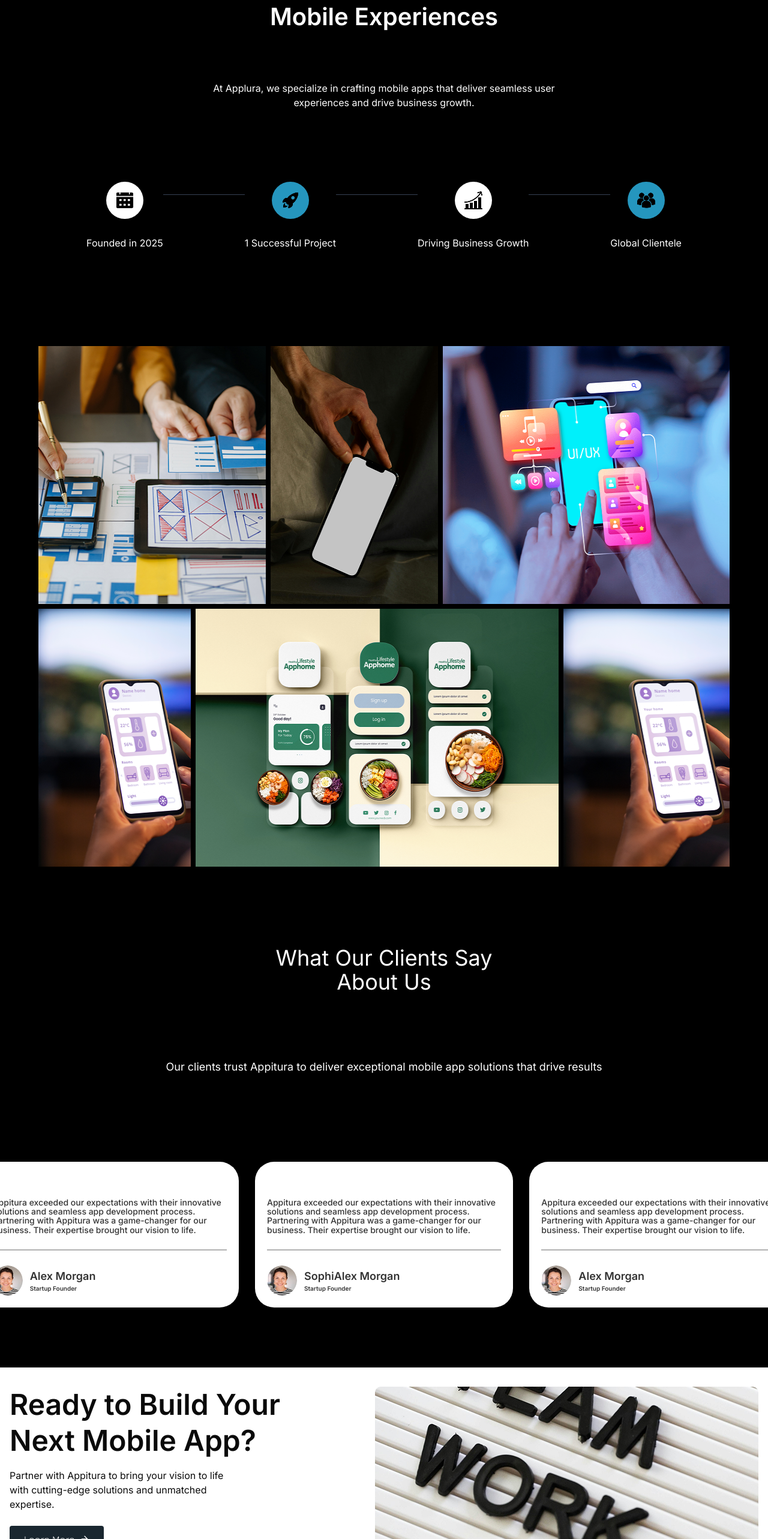
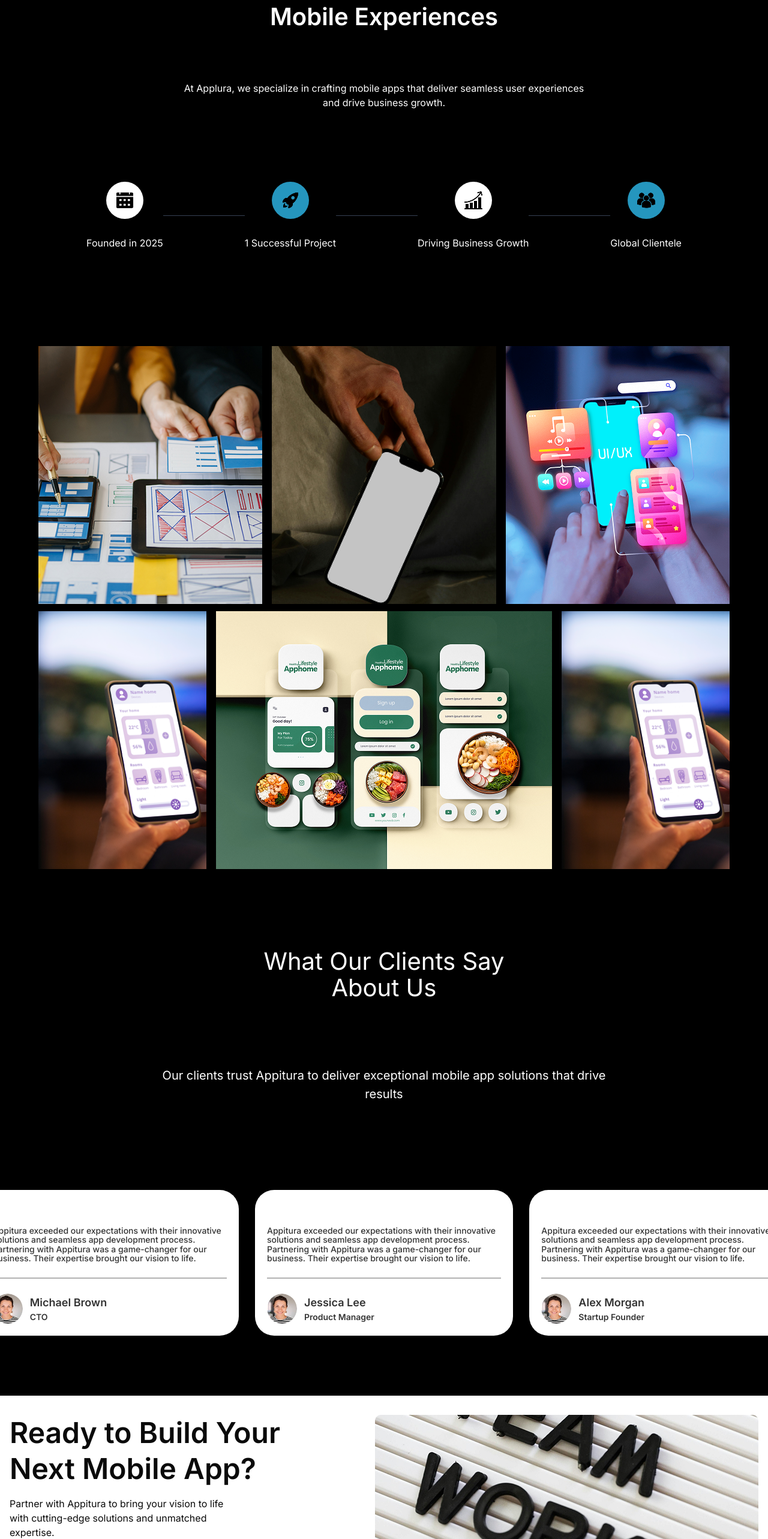
Before and after one commit to Knight-Owl-Org/Appitura, a Next.js app: page / in a window 1280 px wide. Shown: the part 1060-3626 px from the top of the page at 60% size. Built offline with nearby package versions, Linux system fonts and the light colour scheme.

Commit message:
UI changes fixed

```diff
--- a/src/components/ClientFeedback/clientFeedback.tsx
+++ b/src/components/ClientFeedback/clientFeedback.tsx
@@ -1,3 +1,5 @@
+"use client";
+import { useState, useEffect } from "react";
 import Image from "next/image";
 
 export default function TestimonialsSection() {
@@ -10,7 +12,7 @@ export default function TestimonialsSection() {
     },
     {
       text: "Appitura exceeded our expectations with their innovative solutions and seamless app development process. Partnering with Appitura was a game-changer for our business. Their expertise brought our vision to life.",
-      name: "SophiAlex Morgan",
+      name: "Sophi Alex Morgan",
       role: "Startup Founder",
       image: "/profile.png",
     },
@@ -20,6 +22,35 @@ export default function TestimonialsSection() {
       role: "Startup Founder",
       image: "/profile.png",
     },
+    {
+      text: "Appitura exceeded our expectations with their innovative solutions and seamless app development process. Partnering with Appitura was a game-changer for our business. Their expertise brought our vision to life.",
+      name: "Jessica Lee",
+      role: "Product Manager",
+      image: "/profile.png",
+    },
+    {
+      text: "Appitura exceeded our expectations with their innovative solutions and seamless app development process. Partnering with Appitura was a game-changer for our business. Their expertise brought our vision to life.",
+      name: "Michael Brown",
+      role: "CTO",
+      image: "/profile.png",
+    },
+  ];
+
+  const [currentIndex, setCurrentIndex] = useState(0);
+
+  useEffect(() => {
+    const interval = setInterval(() => {
+      setCurrentIndex((prevIndex) => (prevIndex + 1) % feedbacks.length); // Cycle through feedbacks
+    }, 3000); // 3 seconds interval
+
+    return () => clearInterval(interval); // Cleanup interval on component unmount
+  }, [feedbacks.length]);
+
+  // Reverse the order of displayed feedbacks
+  const displayedFeedbacks = [
+    feedbacks[(currentIndex + 2) % feedbacks.length],
+    feedbacks[(currentIndex + 1) % feedbacks.length],
+    feedbacks[currentIndex],
   ];
 
   return (
@@ -33,6 +64,7 @@ export default function TestimonialsSection() {
               fontFamily: "Inter",
               fontWeight: 400,
               textAlign: "center",
+              fontSize: "clamp(1.5rem, 5vw, 2.5rem)", // Responsive font size
             }}
           >
             What Our Clients Say <br /> About Us
@@ -44,6 +76,7 @@ export default function TestimonialsSection() {
               fontFamily: "Inter",
               fontWeight: 400,
               textAlign: "center",
+              fontSize: "clamp(1rem, 4vw, 1.25rem)", // Responsive font size
             }}
           >
             Our clients trust Appitura to deliver exceptional mobile app
@@ -51,11 +84,12 @@ export default function TestimonialsSection() {
           </p>
         </div>
 
-        <div className="grid grid-cols-1 md:grid-cols-2 lg:grid-cols-3 gap-55 justify-items-center">
-          {feedbacks.map((feedback, index) => (
+        <div className="grid grid-cols-1 sm:grid-cols-2 lg:grid-cols-3 gap-5 lg:gap-55 justify-items-center">
+          {/* Display reversed testimonials */}
+          {displayedFeedbacks.map((feedback, index) => (
             <div
               key={index}
-              className="bg-white rounded-4xl pt-15 pl-5 pr-5 pb-5 text-black mt-20 w-[430px]"
+              className="bg-white rounded-4xl pt-15 pl-5 pr-5 pb-5 text-black mt-20 w-full sm:w-[350px] lg:w-[430px] transition-transform duration-500 ease-in-out"
             >
               <p
                 className="text-sm mb-6 text-left"
@@ -65,7 +99,7 @@ export default function TestimonialsSection() {
                   fontWeight: 500,
                   textAlign: "left",
                   lineHeight: "110%",
-                  maxWidth: "430px",
+                  maxWidth: "100%", // Adjust width for responsiveness
                 }}
               >
                 {feedback.text}
@@ -74,7 +108,7 @@ export default function TestimonialsSection() {
                 style={{ border: "0.1px solid #0000004D", margin: "25px 0" }}
               />
 
-              <div className="flex items-center ">
+              <div className="flex items-center">
                 <div className="mr-3">
                   <Image
                     src={feedback.image}
@@ -91,6 +125,7 @@ export default function TestimonialsSection() {
                       color: "#000000CC",
                       fontFamily: "Inter",
                       fontWeight: 600,
+                      fontSize: "clamp(1rem, 3vw, 1.125rem)", // Responsive font size
                     }}
                   >
                     {feedback.name}
@@ -101,6 +136,7 @@ export default function TestimonialsSection() {
                       color: "#000000CC",
                       fontFamily: "Inter",
                       fontWeight: 600,
+                      fontSize: "clamp(0.75rem, 2vw, 0.875rem)", // Responsive font size
                     }}
                   >
                     {feedback.role}
--- a/src/components/about/about.jsx
+++ b/src/components/about/about.jsx
@@ -2,10 +2,10 @@ import Image from "next/image"
 
 export default function Home() {
   return (
-    <main className="min-h-screen bg-black text-white flex flex-col items-center justify-center p-4 md:p-8 ">
+    <main className="min-h-screen bg-black text-white flex flex-col items-center justify-center p-4 md:p-8">
       <div className="max-w-6xl w-full text-center mt-20">
         <h1
-          className="text-2xl md:text-[40px] mb-20"
+          className="text-2xl md:text-[40px] mb-10 md:mb-20"
           style={{ color: "#FFFFFF", fontFamily: "Inter", fontWeight: 600 }}
         >
           Transforming Ideas into Exceptional
@@ -14,18 +14,18 @@ export default function Home() {
         </h1>
 
         <p
-          className="text-sm md:text-base mx-auto max-w-2xl mb-30"
-          style={{ color: "#FFFFFF", fontFamily: "Inter", fontWeight: 400, width: "600px" }}
+          className="text-sm md:text-base mx-auto max-w-lg md:max-w-2xl mb-10 md:mb-30"
+          style={{ color: "#FFFFFF", fontFamily: "Inter", fontWeight: 400 }}
         >
           At Applura, we specialize in crafting mobile apps that deliver seamless user experiences and drive business
           growth.
         </p>
 
         {/* Timeline with metrics */}
-        <div className="flex flex-col md:flex-row justify-center items-center gap-0  mb-40">
+        <div className="flex flex-col md:flex-row justify-center items-center gap-8 md:gap-0 mb-20 md:mb-40">
           {/* First metric */}
-          <div className="flex flex-col items-center mb-12 md:mb-0">
-            <div className="bg-white rounded-full p-4 mb-7 z-10">
+          <div className="flex flex-col items-center mb-8 md:mb-0">
+            <div className="bg-white rounded-full p-4 mb-4 md:mb-7 z-10">
               <Image src="/calander.png" alt="Calendar icon" width={30} height={30} />
             </div>
             <p className="text-sm md:text-base whitespace-nowrap" style={{ fontWeight: 400, fontFamily: "Inter" }}>
@@ -34,11 +34,11 @@ export default function Home() {
           </div>
 
           {/* Line 1 */}
-          <div className="hidden md:block w-34 h-[1px] bg-gray-700" style={{ marginTop: "-70px" }}></div>
+          <div className="hidden md:block w-20 md:w-34 h-[1px] bg-gray-700"></div>
 
           {/* Second metric */}
-          <div className="flex flex-col items-center mb-12 md:mb-0">
-            <div className="bg-[#2596be] rounded-full p-4 mb-7 z-10">
+          <div className="flex flex-col items-center mb-8 md:mb-0">
+            <div className="bg-[#2596be] rounded-full p-4 mb-4 md:mb-7 z-10">
               <Image src="/rocket.png" alt="Rocket icon" width={30} height={30} />
             </div>
             <p className="text-sm md:text-base whitespace-nowrap" style={{ fontWeight: 400, fontFamily: "Inter" }}>
@@ -47,11 +47,11 @@ export default function Home() {
           </div>
 
           {/* Line 2 */}
-          <div className="hidden md:block w-34 h-[1px] bg-gray-700" style={{ marginTop: "-70px" }}></div>
+          <div className="hidden md:block w-20 md:w-34 h-[1px] bg-gray-700"></div>
 
           {/* Third metric */}
-          <div className="flex flex-col items-center mb-12 md:mb-0">
-            <div className="bg-white rounded-full p-4 mb-7 z-10">
+          <div className="flex flex-col items-center mb-8 md:mb-0">
+            <div className="bg-white rounded-full p-4 mb-4 md:mb-7 z-10">
               <Image src="/growth.png" alt="Chart icon" width={30} height={30} />
             </div>
             <p className="text-sm md:text-base whitespace-nowrap" style={{ fontWeight: 400, fontFamily: "Inter" }}>
@@ -60,11 +60,11 @@ export default function Home() {
           </div>
 
           {/* Line 3 */}
-          <div className="hidden md:block w-34 h-[1px] bg-gray-700" style={{ marginTop: "-70px" }}></div>
+          <div className="hidden md:block w-20 md:w-34 h-[1px] bg-gray-700"></div>
 
           {/* Fourth metric */}
           <div className="flex flex-col items-center">
-            <div className="bg-[#2596be] rounded-full p-4 mb-7 z-10">
+            <div className="bg-[#2596be] rounded-full p-4 mb-4 md:mb-7 z-10">
               <Image src="/group.png" alt="Globe icon" width={30} height={30} />
             </div>
             <p className="text-sm md:text-base whitespace-nowrap" style={{ fontWeight: 400, fontFamily: "Inter" }}>
@@ -73,58 +73,60 @@ export default function Home() {
           </div>
         </div>
 
-
         {/* Image Gallery */}
-        <div className=" mt-10">
+        <div className="mt-10">
           {/* Top row - 3 equal columns */}
-          <div className="flex flex-col md:flex-row gap-2 mb-2">
-            <div className="w-[400px] h-[430px] relative">
+          <div className="flex flex-col md:flex-row gap-4 mb-3">
+            <div className="w-full md:w-[33%] h-[300px] md:h-[430px] relative">
               <Image
                 src="/gallery1.png"
                 alt="UI design process"
                 fill
+                className="object-cover"
               />
             </div>
-            <div className="w-[294px] h-[430px] relative">
+            <div className="w-full md:w-[33%] h-[300px] md:h-[430px] relative">
               <Image
                 src="/gallery2.png"
                 alt="Hand holding smartphone"
                 fill
+                className="object-cover"
               />
             </div>
-            <div className="w-[505px] h-[430px] relative">
+            <div className="w-full md:w-[33%] h-[300px] md:h-[430px] relative">
               <Image
                 src="/gallery3.png"
                 alt="Multiple mobile screens"
                 fill
-
+                className="object-cover"
               />
             </div>
           </div>
 
           {/* Bottom row - asymmetrical layout */}
-          <div className="flex flex-col md:flex-row gap-2">
-            <div className="w-[274px] h-[430px] relative">
+          <div className="flex flex-col md:flex-row gap-4">
+            <div className="w-full md:w-[25%] h-[300px] md:h-[430px] relative">
               <Image
                 src="/gallery4.png"
                 alt="Hand holding phone with app"
                 fill
+                className="object-cover"
               />
             </div>
-            <div className="w-[651px] h-[430px] relative">
+            <div className="w-full md:w-[50%] h-[300px] md:h-[430px] relative">
               <Image
                 src="/gallery5.png"
                 alt="Food delivery app mockups"
                 fill
-
+                className="object-cover"
               />
             </div>
-            <div className="w-[299px] h-[430px] relative">
+            <div className="w-full md:w-[25%] h-[300px] md:h-[430px] relative">
               <Image
                 src="/gallery4.png"
                 alt="Hand holding phone with app"
                 fill
-
+                className="object-cover"
               />
             </div>
           </div>
--- a/src/components/contactUs/contactUs.tsx
+++ b/src/components/contactUs/contactUs.tsx
@@ -54,7 +54,7 @@ export default function Home() {
               alt="Workspace with laptop and phone"
               width={457}
               height={402}
-              className="w-full object-cover"
+              className="object-cover"
             />
           </div>
           <ContactForm />
```
Also changed, not shown: src/components/buildWithUs/buildWithUs.tsx (+17 -4 lines).
